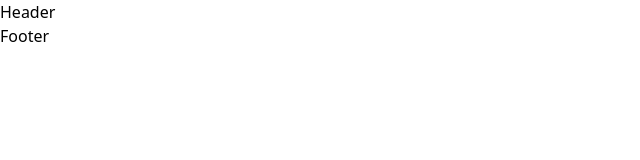
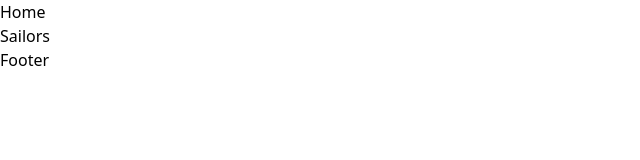
Before and after one commit to GiuliaMoiraghi10/progetto-finale-spec-frontend-front, a React (Vite) app: page / in a window 1280 px wide. Shown: the top 160 px of the page, without its empty margins (0-640 px from the left). Built offline with nearby package versions, Linux system fonts and the light colour scheme.

Commit message:
Aggiungo NavLink nell' header

```diff
--- a/src/components/Header.jsx
+++ b/src/components/Header.jsx
@@ -1,5 +1,18 @@
+import { NavLink } from "react-router-dom"
+
 export default function Header() {
     return (
-        <h1>Header</h1>
+        <header>
+            <nav>
+                <ul>
+                    <li>
+                        <NavLink to="/">Home</NavLink>
+                    </li>
+                    <li>
+                        <NavLink to="/sailors">Sailors</NavLink>
+                    </li>
+                </ul>
+            </nav>
+        </header>
     )
 }
```
